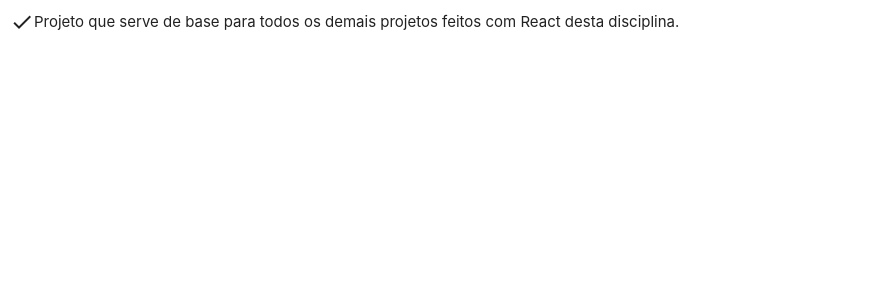
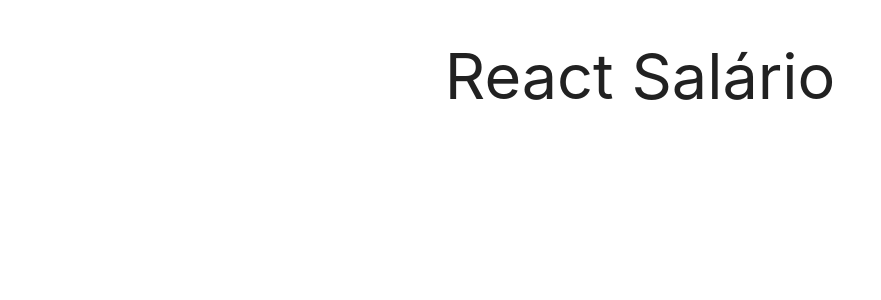
Before and after one commit to MauricioFe/react-salario, a React (Create React App) app: page / in a window 1280 px wide. Shown: the top 300 px of the page, without its empty margins (0-881 px from the left). Built offline with nearby package versions, Linux system fonts and the light colour scheme.

Commit message:
Organização da estrutura

```diff
--- a/public/index.html
+++ b/public/index.html
@@ -33,7 +33,7 @@
     -->
 
     <!-- Definição do título do projeto -->
-    <title>Projeto base</title>
+    <title>React Salário</title>
   </head>
   <body>
     <noscript>You need to enable JavaScript to run this app.</noscript>
--- a/src/App.js
+++ b/src/App.js
@@ -1,8 +1,27 @@
 import React, { Component } from 'react';
-import ProjetoBase from './components/ProjetoBase/ProjetoBase';
+
 
 export default class App extends Component {
+  constructor() {
+    super();
+
+    this.state = {
+       baseINSS:0,
+       discountINSS:0,
+       baseIRPF:0,
+       discountIRPF:0,
+       net:0,
+       baseINSS:0,
+    }
+}
   render() {
-    return <ProjetoBase />;
+    const {fullSalary} = this.state;
+    return (
+      <div className="container">
+        <h1 className="center">React Salário</h1>
+
+
+      </div>
+    );
   }
 }
--- a/src/components/ProjetoBase/ProjetoBase.js
+++ /dev/null
@@ -1,15 +0,0 @@
-import React, { Component } from 'react';
-
-export default class ProjetoBase extends Component {
-  render() {
-    return (
-      <div className="padding default-flex-row">
-        <span className="small material-icons">check</span>
-        <span>
-          Projeto que serve de base para todos os demais projetos feitos com
-          React desta disciplina.
-        </span>
-      </div>
-    );
-  }
-}
```
